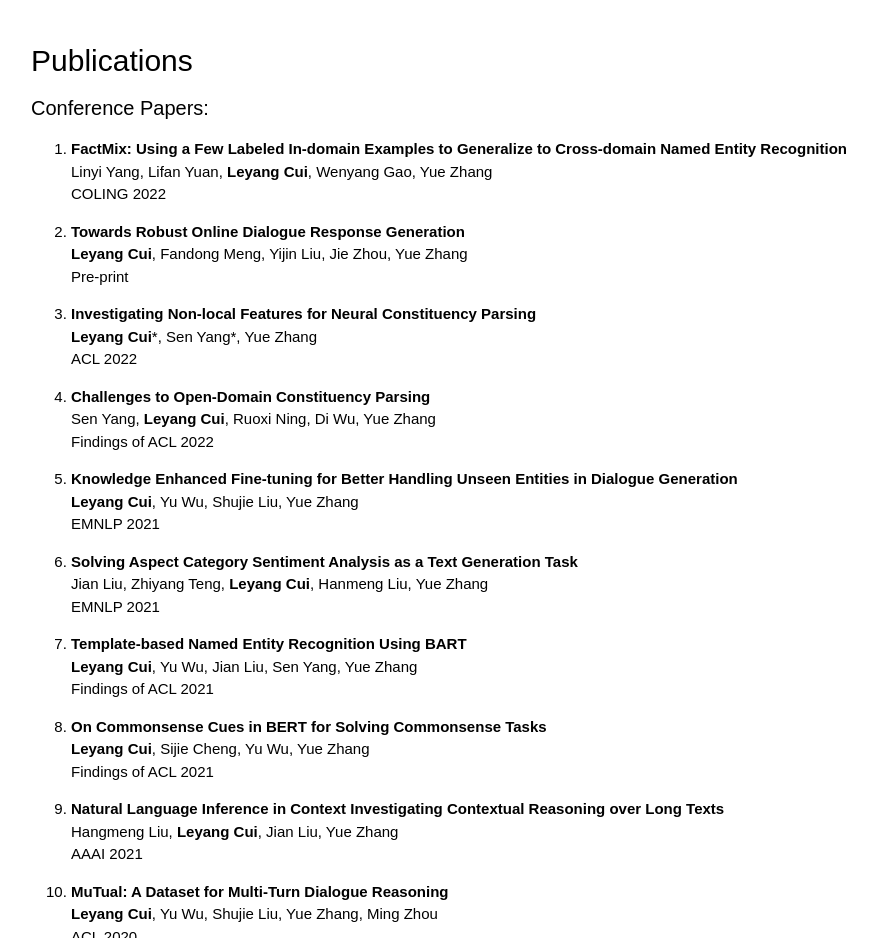
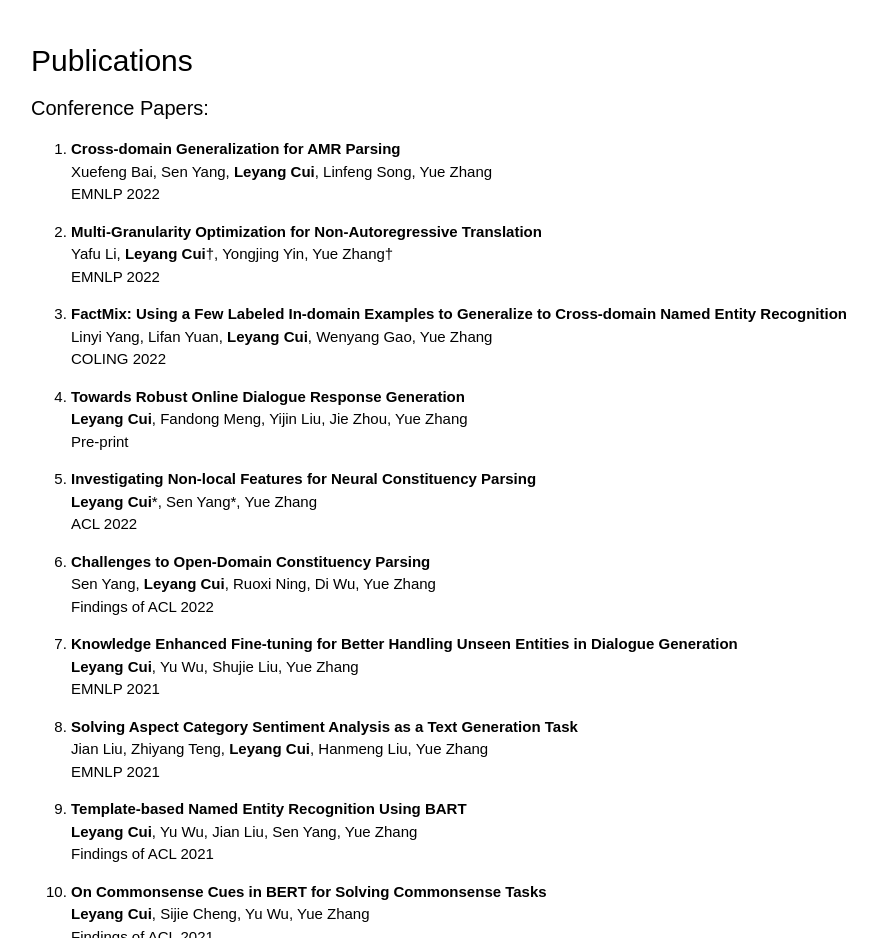
Before and after one commit to Nealcly/Nealcly.github.io, a plain HTML site: page index.html in a window 1280 px wide. Shown: the part 1000-1938 px from the top of the page, without its empty margins (275-1152 px from the left). Drawn offline with Linux system fonts and the light colour scheme.

Commit message:
Update index.html

```diff
--- a/index.html
+++ b/index.html
@@ -121,7 +121,21 @@
     <h2>Publications</h2>
     <h4> Conference Papers:</h4>
     <ol>
-            <p>
+       <p>
+      <li><strong>Cross-domain Generalization for AMR Parsing</strong>
+      <br>
+      Xuefeng Bai, Sen Yang, <strong>Leyang Cui</strong>, Linfeng Song, Yue Zhang
+      <br>
+      EMNLP 2022
+      </p>
+      <p>
+      <li><strong>Multi-Granularity Optimization for Non-Autoregressive Translation</strong>
+      <br>
+      Yafu Li, <strong>Leyang Cui</strong>&dagger;, Yongjing Yin, Yue Zhang&dagger;
+      <br>
+      EMNLP 2022
+      </p>
+      <p>
       <li><strong>FactMix: Using a Few Labeled In-domain Examples to Generalize to Cross-domain Named Entity Recognition</strong>
       <br>
       Linyi Yang, Lifan Yuan, <strong>Leyang Cui</strong>, Wenyang Gao, Yue Zhang
```
